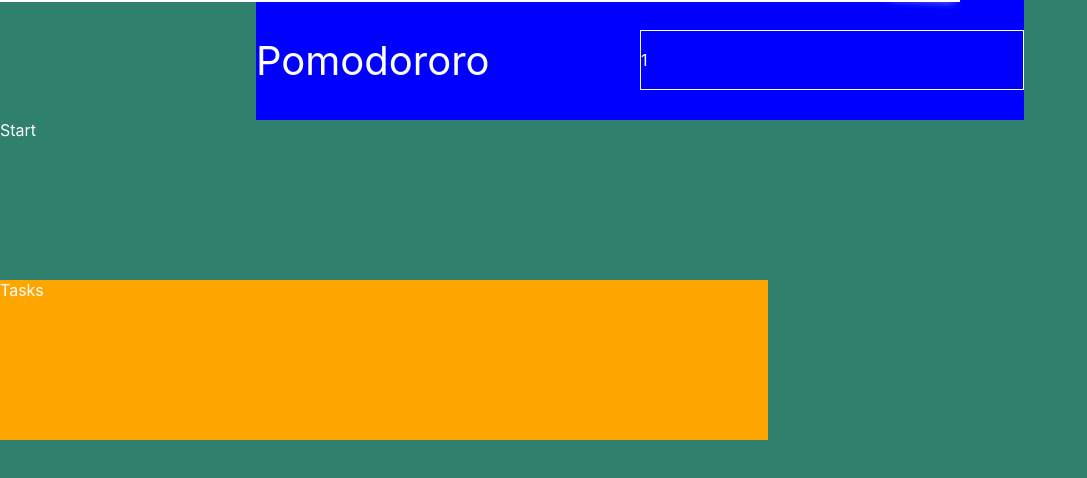
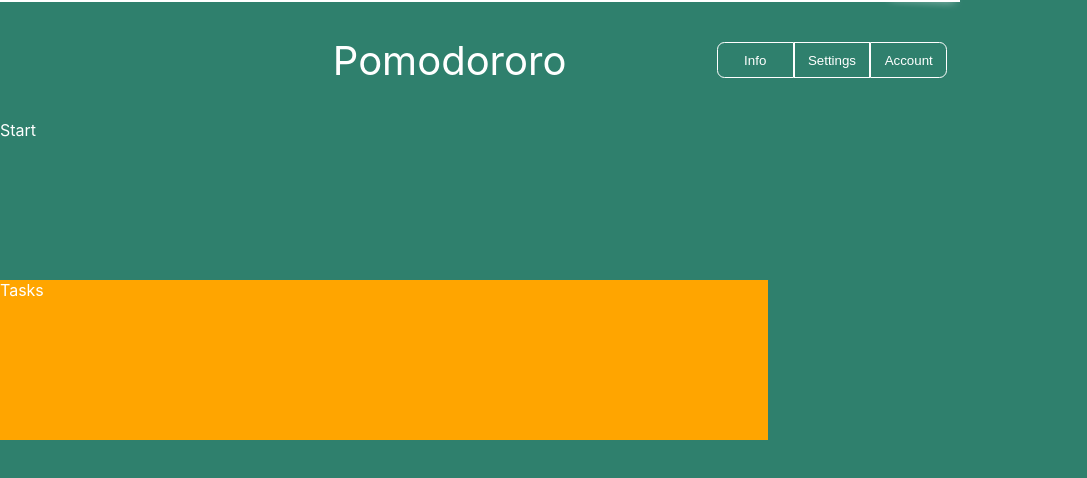
Before and after one commit to nameistao/Pomokanban, a Next.js app: page / in a window 1280 px wide. Shown: the top 478 px of the page, without its empty margins (0-1087 px from the left). Built offline with nearby package versions, Linux system fonts and the light colour scheme.

Commit message:
update header with button group and onhover for title

```diff
--- a/components/Header.tsx
+++ b/components/Header.tsx
@@ -7,7 +7,6 @@ const StyledSection = styled.section`
   width: 60vw;
   height: 15vh;
   margin: 0 auto 0 auto;
-  background: blue;
   color: #fff;
   display: flex;
 `;
--- a/components/headerComponents/ButtonGroup.tsx
+++ b/components/headerComponents/ButtonGroup.tsx
@@ -1,16 +1,47 @@
 import styled from "styled-components";
 
 const StyledButtonGroup = styled.div`
-  height: 50%;
-  width: 50%;
+  height: 30%;
+  width: 30%;
   display: flex;
   align-items: center;
-  border: 1px white solid;
   margin: auto;
+
+  button {
+    border: 1px solid #fff;
+    background-color: inherit;
+    color: white;
+    cursor: pointer;
+    width: 33.333%;
+    height: 100%;
+
+    :hover {
+      background: #fff;
+      color: black;
+    }
+  }
+`;
+
+const StyledInfoButton = styled.button`
+  border-top-left-radius: 7.5px;
+  border-bottom-left-radius: 7.5px;
+`;
+
+const StyledSettingsButton = styled.button``;
+
+const StyledAccountButton = styled.button`
+  border-top-right-radius: 7.5px;
+  border-bottom-right-radius: 7.5px;
 `;
 
 const ButtonGroup = () => {
-  return <StyledButtonGroup>1</StyledButtonGroup>;
+  return (
+    <StyledButtonGroup>
+      <StyledInfoButton>Info</StyledInfoButton>
+      <StyledSettingsButton>Settings</StyledSettingsButton>
+      <StyledAccountButton>Account</StyledAccountButton>
+    </StyledButtonGroup>
+  );
 };
 
 export default ButtonGroup;
--- a/components/headerComponents/Title.tsx
+++ b/components/headerComponents/Title.tsx
@@ -1,3 +1,4 @@
+import { useState } from "react";
 import styled from "styled-components";
 
 const StyledTitle = styled.header`
@@ -7,10 +8,26 @@ const StyledTitle = styled.header`
   display: flex;
   align-items: center;
   font-size: 40px;
+  padding-left: 10%;
+  text-align: center;
 `;
 
 const Title = () => {
-  return <StyledTitle>Pomodororo</StyledTitle>;
+  const [hoverHeader, setHoverHeader] = useState(false);
+
+  const hoverHandler = () => {
+    setHoverHeader(true);
+  };
+
+  const unhoverHandler = () => {
+    setHoverHeader(false);
+  };
+
+  return (
+    <StyledTitle onMouseEnter={hoverHandler} onMouseLeave={unhoverHandler}>
+      {hoverHeader ? "GitHub" : "Pomodororo"}
+    </StyledTitle>
+  );
 };
 
 export default Title;
```
